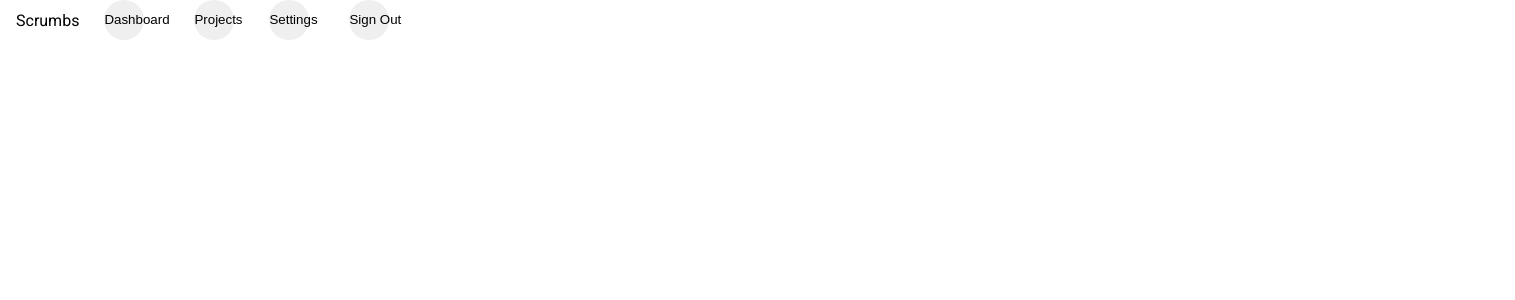
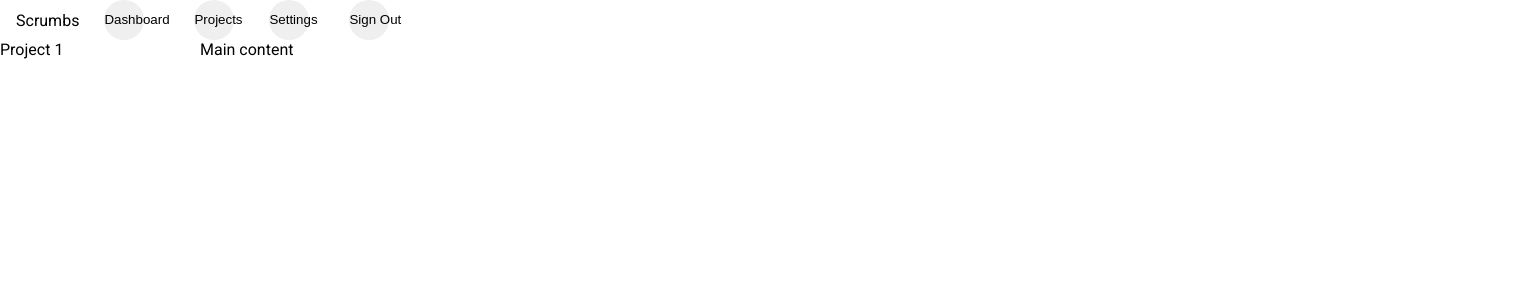
Before and after one commit to dsm1015/scrumbs, an Angular app in the folder my-app/: page /projects in a window 1280 px wide. Shown: the top 300 px of the page, 1515 px wide, since content can reach past the window. Built offline with nearby package versions, Linux system fonts and the light colour scheme.

Commit message:
added to projects page

```diff
--- a/my-app/src/app/app.module.ts
+++ b/my-app/src/app/app.module.ts
@@ -17,6 +17,8 @@ import { MatButtonModule } from '@angular/material/button'; //buttons
 import { MatCardModule } from '@angular/material/card'; //cards
 import { MatToolbarModule } from '@angular/material/toolbar'; //toolbar
 import { MatGridListModule } from '@angular/material/grid-list'; //grid
+import { MatSidenavModule } from '@angular/material/sidenav'; //sidebar
+import { MatListModule } from '@angular/material/list'; //list
 
 
 @NgModule({
@@ -36,7 +38,9 @@ import { MatGridListModule } from '@angular/material/grid-list'; //grid
     MatButtonModule,
     MatCardModule,
     MatToolbarModule,
-    MatGridListModule
+    MatGridListModule,
+    MatSidenavModule,
+    MatListModule
   ],
   providers: [],
   bootstrap: [AppComponent]
--- a/my-app/src/app/protected/dashboard/dashboard.component.html
+++ b/my-app/src/app/protected/dashboard/dashboard.component.html
@@ -4,9 +4,9 @@
         <mat-toolbar>
             <span class="title">Scrumbs</span>
             <span class="spacer" style="width: 25px;"></span>
-            <button mat-icon-button>Dashboard</button>
+            <button mat-icon-button routerLink='/Dashboard'>Dashboard</button>
             <span class="spacer" style="width: 50px;"></span>
-            <button mat-icon-button>Projects</button>
+            <button mat-icon-button routerLink='/Projects'>Projects</button>
             <span class="spacer" style="width: 35px;"></span>
             <button mat-icon-button>Settings</button>
             <span class="spacer" style="width: 40px;"></span>
--- a/my-app/src/app/protected/project-manager/project-manager.component.css
+++ b/my-app/src/app/protected/project-manager/project-manager.component.css
@@ -0,0 +1,8 @@
+.example-container {
+    width: 1515px;
+    height: 800px;
+
+  }
+mat-drawer {
+    width: 200px;
+}
--- a/my-app/src/app/protected/project-manager/project-manager.component.html
+++ b/my-app/src/app/protected/project-manager/project-manager.component.html
@@ -13,4 +13,12 @@
             <button mat-icon-button>Sign Out</button>
         </mat-toolbar>
     </div>
+
+    <!-- Left nav bar -->
+    <div>
+        <mat-drawer-container class="example-container">
+            <mat-drawer mode="side" opened>Project 1</mat-drawer>
+            <mat-drawer-content>Main content</mat-drawer-content>
+        </mat-drawer-container>
+    </div>
 </body>
```
Also changed, not shown: my-app/src/app/protected/project-manager/project-manager.module.ts (+1 -17 lines).
